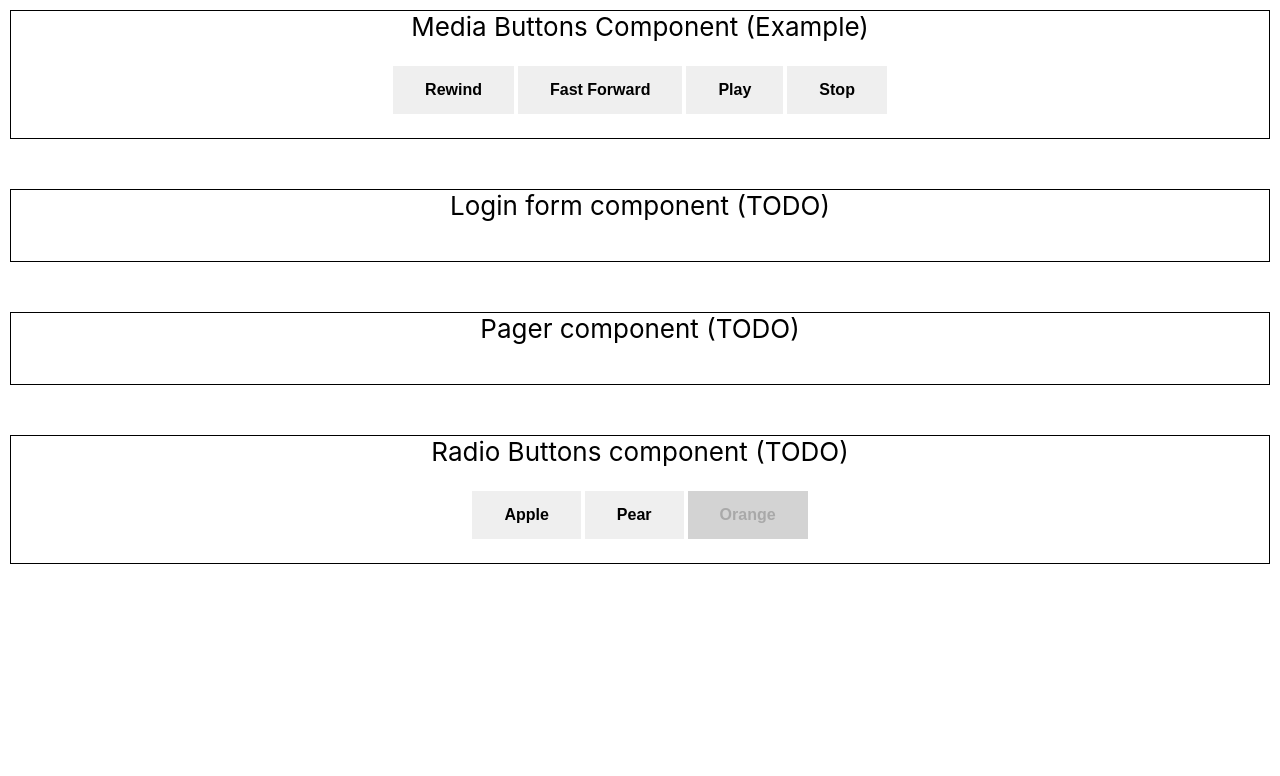
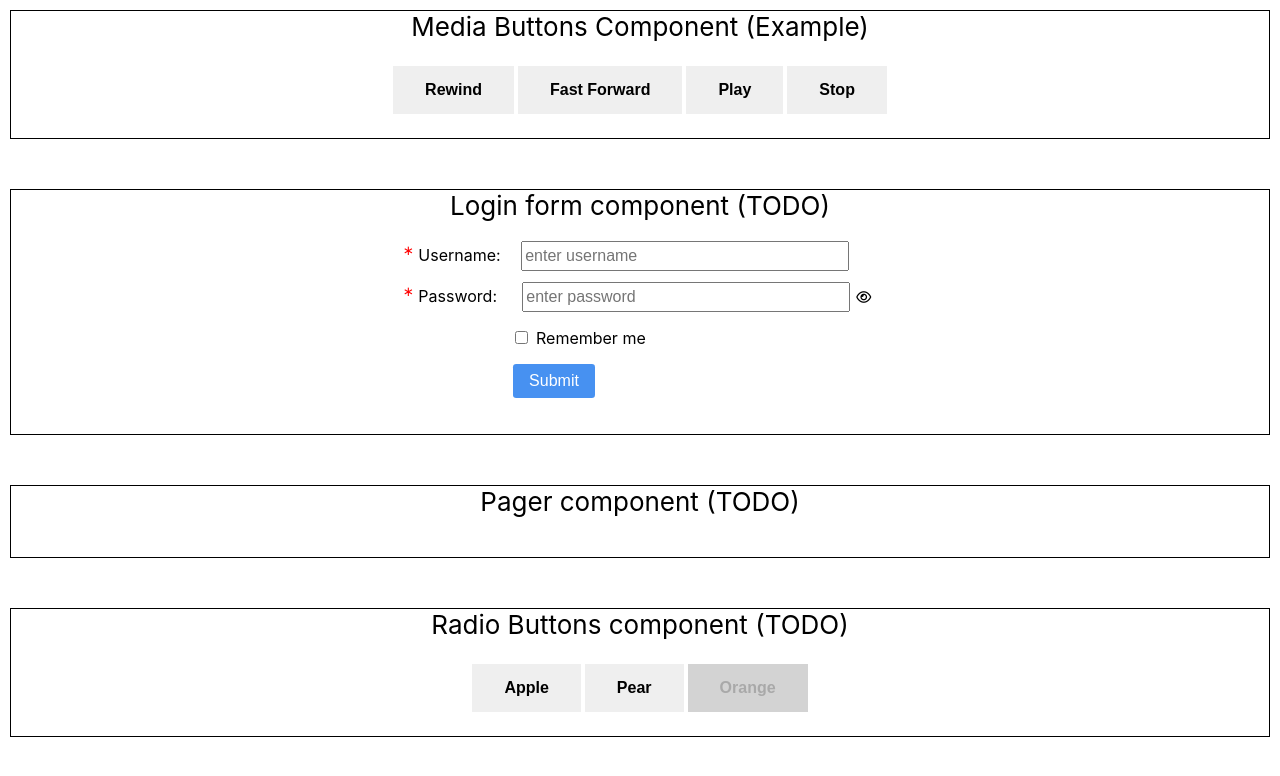
Before and after one commit to prof-tejera/homework-3-yhpf, a React (Create React App) app: page / in a window 1280 px wide. Shown: the top 776 px of the page. Built offline with nearby package versions, Linux system fonts and the light colour scheme.

Commit message:
first form version

```diff
--- a/public/index.html
+++ b/public/index.html
@@ -5,6 +5,8 @@
     <meta name="viewport" content="width=device-width, initial-scale=1" />
     <meta name="theme-color" content="#000000" />
     <title>React Intro - Components</title>
+    <!-- Icon library -->
+    <script src="https://kit.fontawesome.com/8bf5e6b33c.js" crossorigin="anonymous"></script>
   </head>
   <body>
     <noscript>You need to enable JavaScript to run this app.</noscript>
--- a/src/LoginForm/LoginForm.js
+++ b/src/LoginForm/LoginForm.js
@@ -1,7 +1,23 @@
 import "./LoginForm.css";
+import Panel from "components/Panel/Panel";
+import Form from "components/Form/Form";
+import Input from "components/Input/Input";
 
 const LoginForm = () => {
-  return null;
+  const formInput = [
+    {type: "text", name: "un", id: "un", label: "Username", placeholder:"enter username"},
+    {type: "password", name: "pw", id: "pw", label: 'Password', placeholder:"enter password"},
+    {type: "checkbox", name: "remember", id: "remember", label: "Remember me"},
+    {type: "submit", name: "submit", id: "submit"}
+  ];
+
+  return (
+    <Panel>
+      <Form action="#">
+        {formInput.map(({type, name, id, label, placeholder}) => <Input key={id} type={type} name={name} id={id} label={label} placeholder={placeholder}></Input>)}
+      </Form>
+    </Panel>
+  );
 };
 
 export default LoginForm;
--- /dev/null
+++ b/src/components/Form/Form.js
@@ -0,0 +1,9 @@
+const Form = ({action, children}) => {
+    return (
+        <form action={action}>
+            {children}
+        </form>
+    );
+  };
+
+export default Form;
--- /dev/null
+++ b/src/components/Input/Input.css
@@ -0,0 +1,73 @@
+sup.redstar {
+    color: #FF0000; /* red */
+}
+
+.un-input {
+    width: 20rem;
+    height: 1.5rem;
+    margin-left: 1rem;
+}
+
+.pw-input {
+    width: 20rem;
+    height: 1.5rem;
+    margin-left: 1.3rem;
+    margin-top: 0.7rem;
+}
+
+button.pw-button {
+    background-color: #FFFFFF; /* white */
+    border: none;
+}
+
+div.remember-me {
+    margin-top: 1rem;
+    margin-left: 6.8rem;
+}
+
+input#submit {
+    background-color: #4791F1; /* blue */
+    border: none;
+    border-radius: 0.2rem;
+    color: #FFFFFF;  /* white */
+    padding: 0.5rem 1rem;
+    text-align: center;
+    text-decoration: none;
+    display: inline-block;
+    font-size: 16px;
+    margin: 1rem 0rem 1rem 6.9rem;/* top right bottom left*/
+    cursor: pointer;
+    font-weight: normal;
+}
+
+input#submit:hover {
+    background-color: #00008B; /* navy blue */
+    border: none;
+    border-radius: 0.2rem;
+    color: #FFFFFF;  /* white */
+    padding: 0.5rem 1rem;
+    text-align: center;
+    text-decoration: none;
+    display: inline-block;
+    font-size: 16px;
+    margin: 1rem 0rem 1rem 6.9rem;/* top right bottom left*/
+    cursor: pointer;
+    font-weight: normal;
+}
+
+/* https://css-tricks.com/almanac/selectors/p/placeholder/ */
+::-webkit-input-placeholder { /* Chrome/Opera/Safari */
+    font-size: 16px;
+}
+
+::-moz-placeholder { /* Firefox 19+ */
+    font-size: 16px;
+}
+
+:-ms-input-placeholder { /* IE 10+ */
+    font-size: 16px;
+}
+
+:-moz-placeholder { /* Firefox 18- */
+    font-size: 16px;
+}
--- a/src/components/Input/Input.js
+++ b/src/components/Input/Input.js
@@ -1,5 +1,58 @@
-const Input = (props) => {
-  return <input {...props} />;
+import { useState } from "react";
+import "./Input.css";
+
+const Input = ({type, name, id, label, placeholder}) => {
+  // Show hide password
+  // https://melvingeorge.me/blog/show-or-hide-password-ability-reactjs
+
+  // Initialize a boolean state
+  const [showPassword, setShowPassword] = useState(false);
+
+  // Password toggle handler
+  const togglePassword = () => {
+    // When the handler is invoked inverse the boolean state of passwordShown
+    setShowPassword(!showPassword);
+  };
+
+  // use let and not const since we need to be able to change the value
+  let formpart;
+
+  // https://www.w3schools.com/js/js_switch.asp
+  switch (type) {
+    // password text field
+    case "password":
+      formpart = (
+        <div>
+          <label htmlFor={id}><sup className="redstar">&#8727;</sup> {label}: </label>
+          <input type={showPassword ? "text" : {type}} name={name} id={id} placeholder={placeholder} className="pw-input"></input>
+          <button className="pw-button" onClick={togglePassword}><i className="far fa-eye"></i></button>
+        </div>
+      );
+      break;
+    // checkbox
+    case "checkbox":
+      formpart = (
+        <div className="remember-me">
+          <input type={type} name={name} id={id} ></input>
+          <label  htmlFor={id}> {label}</label><br/>
+        </div>
+      );
+      break;
+    // submit
+    case "submit":
+      formpart = <input type={type} name={name} id={id}></input>;
+      break;
+    // username text field
+    default:
+      formpart = (
+        <div>
+          <label htmlFor={id}><sup className="redstar">&#8727;</sup> {label}: </label>
+          <input type={type} name={name} id={id} placeholder={placeholder} className="un-input"></input><br/>
+        </div>
+      );
+  }
+
+  return formpart;
 };
 
 export default Input;
```
